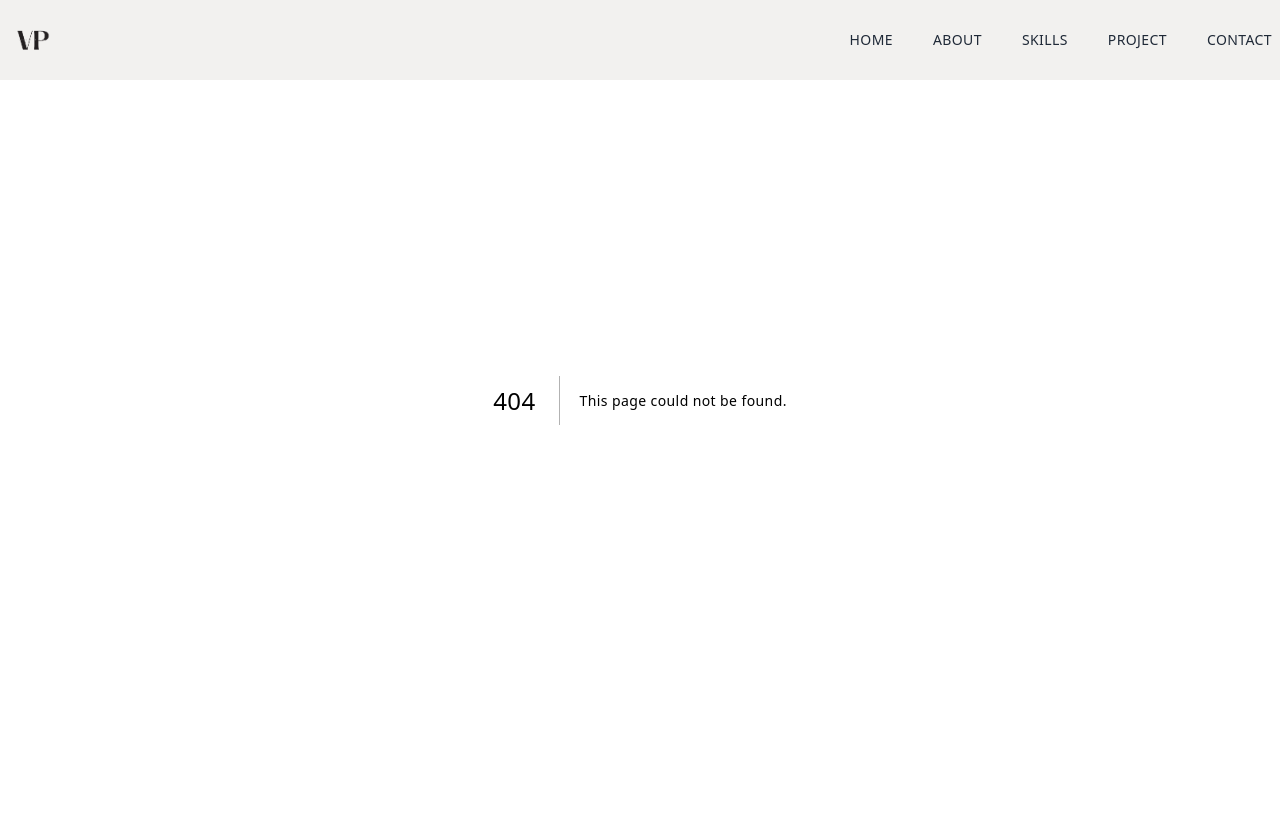
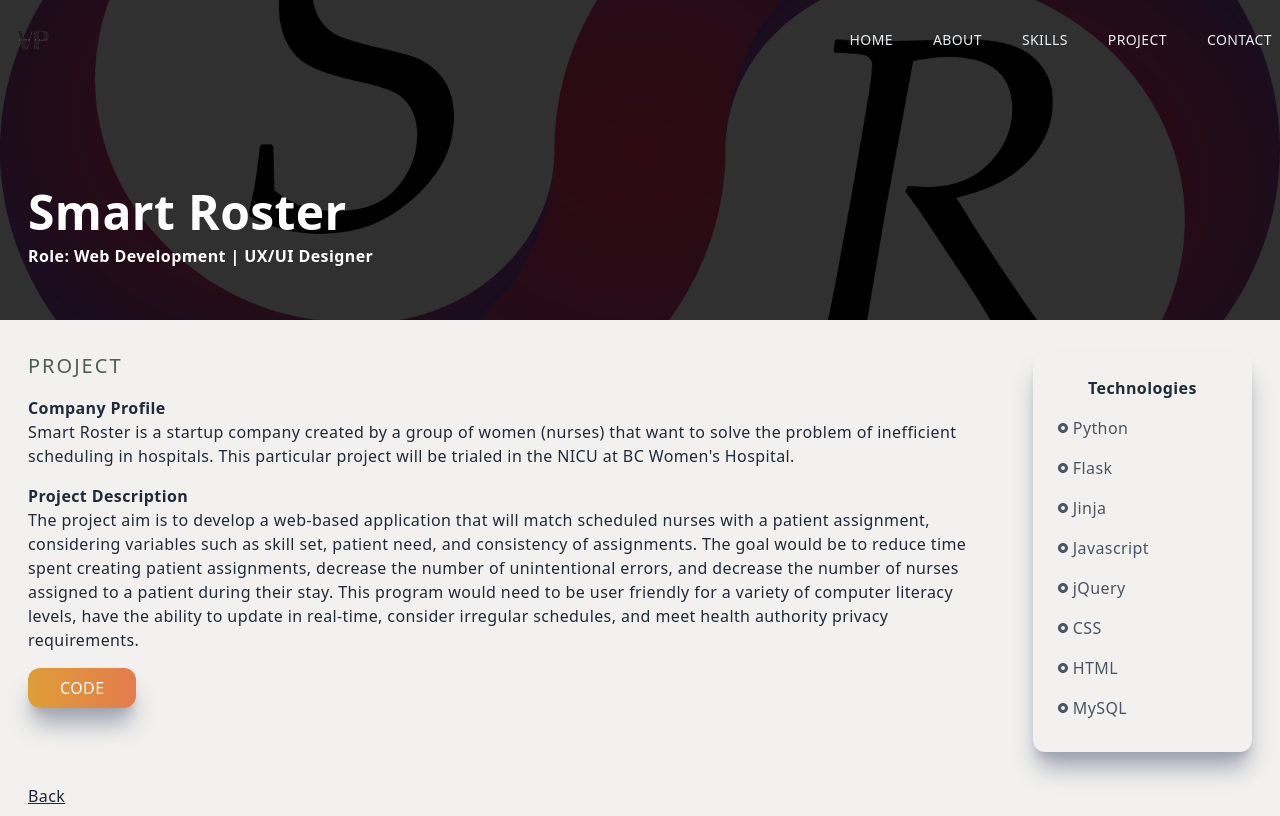
Before and after one commit to Fishnoodle/portfolio, a Next.js app: page /SmartRoster in a window 1280 px wide. Before the commit this address had no page. Built offline with nearby package versions, Linux system fonts and the light colour scheme.

Commit message:
contact nav; project detailed routes

```diff
--- a/components/Contact.js
+++ b/components/Contact.js
@@ -2,10 +2,22 @@
 import Link from 'next/link'
 import {AiOutlineMail} from 'react-icons/ai'
 import {FaGithub, FaLinkedinIn} from 'react-icons/fa'
-import {BsFillPersonLinesFill} from 'react-icons/bs'
+import {BsFillFileEarmarkPersonFill} from 'react-icons/bs'
 import {HiOutlineChevronDoubleUp} from 'react-icons/hi'
 
+import { ToastContainer, toast } from 'react-toastify';
+import 'react-toastify/dist/ReactToastify.css';
+
+
 const Contact = () => {
+
+    const showToastMessage = () => {
+        navigator.clipboard.writeText('shivar.vishal.pillay@gmail.com');
+        toast.success('Successfully copied to clipboard!', {
+            position: toast.POSITION.BOTTOM_RIGHT
+        });
+    };
+
   return (
     <div id='contact' className='w-full lg:h-screen'>
         <div className='max-w-[1240px] m-auto px-2 py-16 w-full'>
@@ -29,16 +41,24 @@
                             <p className='uppercase pt-8'>Connect With Me</p>
                             <div className='flex items-center justify-between py-4'>
                                 <div className='rounded-full shadow-lg shadow-gray-400 p-6 cursor-pointer hover:scale-110 ease-in duration-300'>
-                                    <FaLinkedinIn />
+                                    <Link href='https://www.linkedin.com/in/shivar-vishal-pillay-47783b132/' target='_blank'>
+                                        <FaLinkedinIn />
+                                    </Link>
                                 </div>
                                 <div className='rounded-full shadow-lg shadow-gray-400 p-6 cursor-pointer hover:scale-110 ease-in duration-300'>
-                                    <FaGithub />
+                                    <Link href='https://github.com/Fishnoodle' target='_blank'>
+                                        <FaGithub />
+                                    </Link>
                                 </div>
                                 <div className='rounded-full shadow-lg shadow-gray-400 p-6 cursor-pointer hover:scale-110 ease-in duration-300'>
-                                    <AiOutlineMail />
+                                    <AiOutlineMail
+                                    onClick={showToastMessage}
+                                    />
                                 </div>
                                 <div className='rounded-full shadow-lg shadow-gray-400 p-6 cursor-pointer hover:scale-110 ease-in duration-300'>
-                                    <BsFillPersonLinesFill />
+                                    <Link href='https://inky-spot-c57.notion.site/f5d0d73fc7e846a893bc8b16aecfe97f?pvs=4' target='_blank'>
+                                        <BsFillFileEarmarkPersonFill />
+                                    </Link>
                                 </div>
                             </div>
                         </div>
--- a/components/Main.js
+++ b/components/Main.js
@@ -8,11 +8,6 @@
 import 'react-toastify/dist/ReactToastify.css';
 
 const Main = () => {
-
-    function copyText(entryText){
-        navigator.clipboard.writeText(entryText);
-        alert('Copied to clipboard!')
-    }
 
     const showToastMessage = () => {
         navigator.clipboard.writeText('shivar.vishal.pillay@gmail.com');
--- a/components/Navbar.js
+++ b/components/Navbar.js
@@ -16,8 +16,9 @@
 
     useEffect(() => {
         if (
-            router.asPath === '/project1' ||
-            router.asPath === '/project2'
+            router.asPath === '/SmartRoster' ||
+            router.asPath === '/Kodak' ||
+            router.asPath === '/VancouverSaiCenter'
         ) {
             setNavBg('transparent')
             setLinkColor('#ecf0f3')
--- a/components/ProjectItem.js
+++ b/components/ProjectItem.js
@@ -9,8 +9,8 @@
         <div className='hidden group-hover:block absolute top-[50%] left-[50%] translate-x-[-50%] translate-y-[-50%]'>
             <h3 className='text-2xl text-white tracking-wider text-center'>{title}</h3>
             <p className='pb-4 pt-2 text-white text-center'>{description}</p>
-            <Link href={'javascript:void(0);'}> {/* Default in Construction => projectUrl*/}
-                <p className='text-center py-3 rounded-lg bg-white text-gray-700 font-bold text-lg cursor-pointer'>IN CONSTRUCTION</p>
+            <Link href={projectUrl}> {/* Default in Construction => javascript:void(0);*/}
+                <p className='text-center py-3 rounded-lg bg-white text-gray-700 font-bold text-lg cursor-pointer'>See More</p>
             </Link>
         </div>
     </div>
--- a/components/Projects.js
+++ b/components/Projects.js
@@ -16,16 +16,16 @@
             <h2 className='py-4'>What I've Built</h2>
             <div className='grid md:grid-cols-2 gap-8'>
                 <ProjectItem
+                    title='SMART Roster'
+                    description='Automated Nursing Assignment Planning'
+                    backgroundImg={SmartRoster}
+                    projectUrl='/SmartRoster'
+                />
+                <ProjectItem
                     title='Vancouver Sai Center Website'
                     description='In Development For New Redesign'
                     backgroundImg={VSC}
                     projectUrl='/VancouverSaiCenter'
-                />
-                <ProjectItem
-                    title='SMART Roster'
-                    description='Automated Nursing Assignment Planning'
-                    backgroundImg={SmartRoster}
-                    projectUrl='javascript:void(0);'
                 />
                 <ProjectItem
                     title='Kodetic Photography Website'
--- /dev/null
+++ b/pages/SmartRoster.js
@@ -0,0 +1,68 @@
+import Image from 'next/image'
+import React from 'react'
+import SmartRosterImg from '../public/SmartRoster.png'
+import {RiRadioButtonFill} from 'react-icons/ri'
+import Link from 'next/link'
+
+const project2 = () => {
+  return (
+    <div className='w-full'>
+        <div className='w-screen h-[30vh] lg:h-[40vh] relative'>
+            <div className='absolute top-0 left-0 w-full h-[30vh] lg:h-[40vh] bg-black/80 z-10' />
+            <Image className='absolute z-1' layout='fill' objectFit='cover' src={SmartRosterImg} alt='/' />
+            <div className='absolute top-[70%] max-w-[1240px] w-full left-[50%] right-[50%] translate-x-[-50%] translate-y-[-50%] text-white z-10 p-2'>
+                <h2 className='py-2'>Smart Roster</h2>
+                <h3>Role: Web Development | UX/UI Designer</h3>
+            </div>
+        </div>
+        <div className='max-w-[1240px] mx-auto p-2 grid md:grid-cols-5 gap-8 pt-8'>
+            <div className='col-span-4'>
+                <p className='uppercase text-xl tracking-widest text-[#4d5d53] pb-4'>Project</p>
+                <h3>Company Profile</h3>
+                <p>
+                    Smart Roster is a startup company created by a group of women (nurses) that want
+                    to solve the problem of inefficient scheduling in hospitals. This particular
+                    project will be trialed in the NICU at BC Women's Hospital.
+                </p>
+                <h3 className='pt-4'>Project Description</h3>
+                <p>
+                    The project aim is to develop a web-based application that will match scheduled
+                    nurses with a patient assignment, considering variables such as skill set, patient
+                    need, and consistency of assignments. The goal would be to reduce time spent
+                    creating patient assignments, decrease the number of unintentional errors, and
+                    decrease the number of nurses assigned to a patient during their stay. This program
+                    would need to be user friendly for a variety of computer literacy levels, have
+                    the ability to update in real-time, consider irregular schedules, and meet health
+                    authority privacy requirements.
+                </p>
+                {/* DEMO NOT AVAILABLE; ONLY GITHUB LINK
+                <button className='px-8 py-2 mt-4 mr-8'>Demo</button>
+                */}
+                <Link href='https://github.com/jasleenlodhra/SMART-roster' target='_blank'>
+                    <button className='px-8 py-2 mt-4'>Code</button>
+                </Link>
+            </div>
+            <div className='col-span-4 md:col-span-1 shadow-xl shadow-gray-400 rounded-xl p-4'>
+                <div className='p-2'>
+                    <p className='text-center font-bold pb-2'>Technologies</p>
+                    <div className='grid grid-cols-3 md:grid-cols-1'>
+                        <p className='text-gray-600 py-2 flex items-center'><RiRadioButtonFill className='pr-1' /> Python</p>
+                        <p className='text-gray-600 py-2 flex items-center'><RiRadioButtonFill className='pr-1' /> Flask</p>
+                        <p className='text-gray-600 py-2 flex items-center'><RiRadioButtonFill className='pr-1' /> Jinja</p>
+                        <p className='text-gray-600 py-2 flex items-center'><RiRadioButtonFill className='pr-1' /> Javascript</p>
+                        <p className='text-gray-600 py-2 flex items-center'><RiRadioButtonFill className='pr-1' /> jQuery</p>
+                        <p className='text-gray-600 py-2 flex items-center'><RiRadioButtonFill className='pr-1' /> CSS</p>
+                        <p className='text-gray-600 py-2 flex items-center'><RiRadioButtonFill className='pr-1' /> HTML</p>
+                        <p className='text-gray-600 py-2 flex items-center'><RiRadioButtonFill className='pr-1' /> MySQL</p>
+                    </div>
+                </div>
+            </div>
+            <Link href='/#projects'>
+                <p className='underline cursor-pointer'>Back</p>
+            </Link>
+        </div>
+    </div>
+  )
+}
+
+export default project2
```
